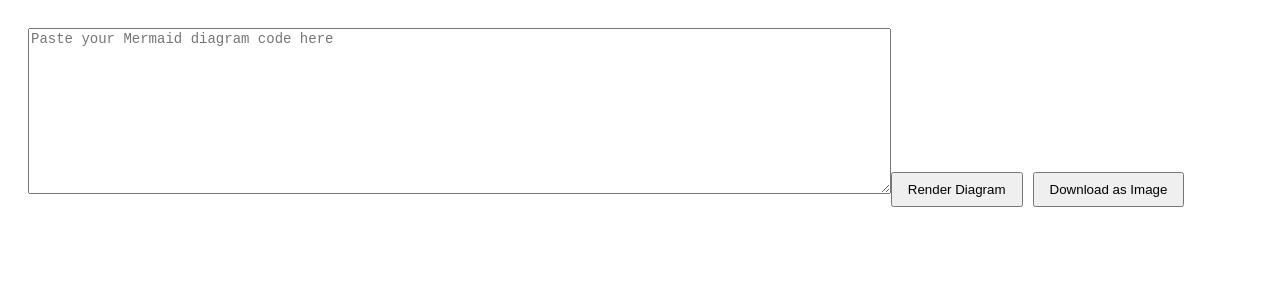
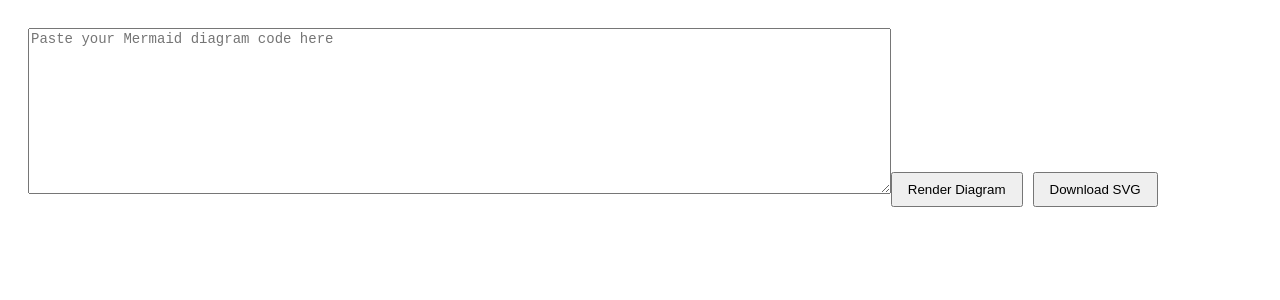
Before and after one commit to beaconfirepro/beaconbpm, a React (Create React App) app: page / in a window 1280 px wide. Shown: the top 300 px of the page. Built offline with nearby package versions, Linux system fonts and the light colour scheme.

Commit message:
Update Mermaid editor to provide SVG downloads

```diff
--- a/src/MermaidEditor.js
+++ b/src/MermaidEditor.js
@@ -24,29 +24,14 @@ const MermaidEditor = () => {
     }
   };
 
-  const downloadImage = () => {
-    const svgBlob = new Blob([svgCode], { type: 'image/svg+xml;charset=utf-8' });
-    const svgUrl = URL.createObjectURL(svgBlob);
-    const img = new Image();
-
-    img.onload = () => {
-      const canvas = document.createElement('canvas');
-      canvas.width = img.width;
-      canvas.height = img.height;
-
-      const context = canvas.getContext('2d');
-      context.drawImage(img, 0, 0);
-
-      URL.revokeObjectURL(svgUrl);
-      canvas.toBlob((blob) => {
-        const a = document.createElement('a');
-        a.href = URL.createObjectURL(blob);
-        a.download = 'mermaid-diagram.png';
-        a.click();
-      });
-    };
-
-    img.src = svgUrl;
+  const downloadSvg = () => {
+    const blob = new Blob([svgCode], { type: 'image/svg+xml;charset=utf-8' });
+    const svgUrl = URL.createObjectURL(blob);
+    const downloadLink = document.createElement('a');
+    downloadLink.href = svgUrl;
+    downloadLink.download = 'mermaid-diagram.svg';
+    downloadLink.click();
+    URL.revokeObjectURL(svgUrl);
   };
 
   return (
@@ -61,8 +46,8 @@ const MermaidEditor = () => {
       <button onClick={handleRender} style={{ marginTop: '10px', padding: '8px 15px' }}>
         Render Diagram
       </button>
-      <button onClick={downloadImage} style={{ marginTop: '10px', marginLeft: '10px', padding: '8px 15px' }}>
-        Download as Image
+      <button onClick={downloadSvg} style={{ marginTop: '10px', marginLeft: '10px', padding: '8px 15px' }}>
+        Download SVG
       </button>
       <div ref={diagramRef} style={{ marginTop: '20px' }} />
     </div>
```
